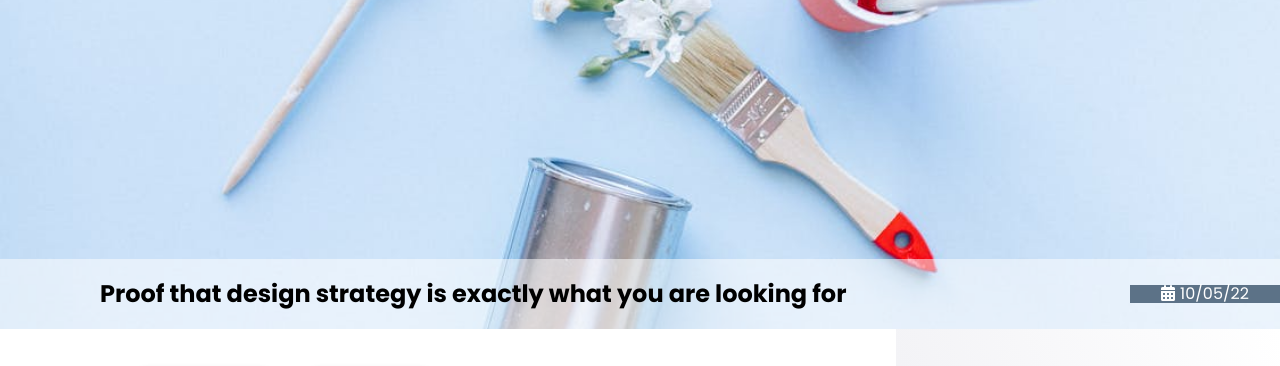
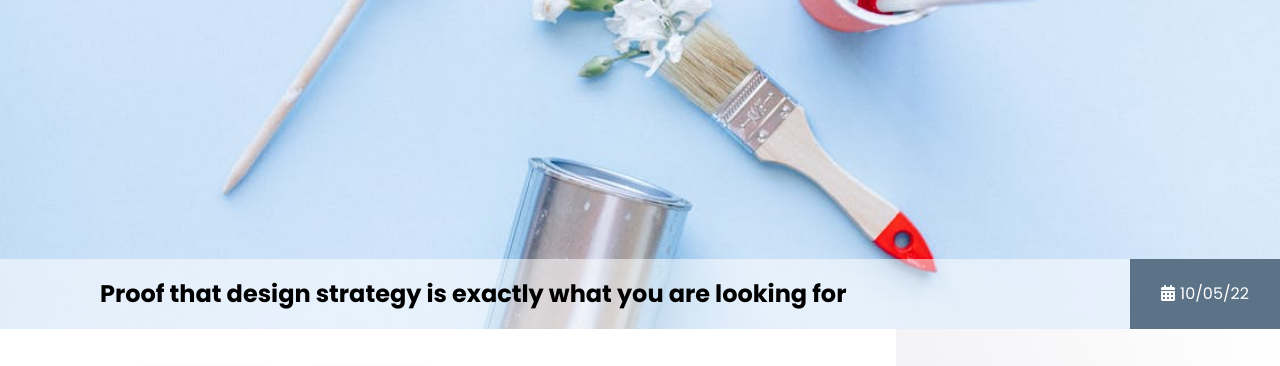
Before and after one commit to rslnafln/portfolio-theme, a website: page dev/single-blog.html in a window 1280 px wide. Shown: the part 71-437 px from the top of the page. Drawn offline with nearby package versions, Linux system fonts and the light colour scheme; files that its build step writes are made by us from their sources.

Commit message:
débug marker

```diff
--- a/dev/css/pages/_single-blog.scss
+++ b/dev/css/pages/_single-blog.scss
@@ -20,7 +20,7 @@
     position: absolute;
     bottom: 0;
     width: 100%;
-    min-height: 70px;
+    height: 70px;
     background: rgba(255, 255, 255, 0.523);
     display: flex;
     flex-direction: row;
```
Also changed, not shown: prod/css/styles.min.css, 1 other file.
